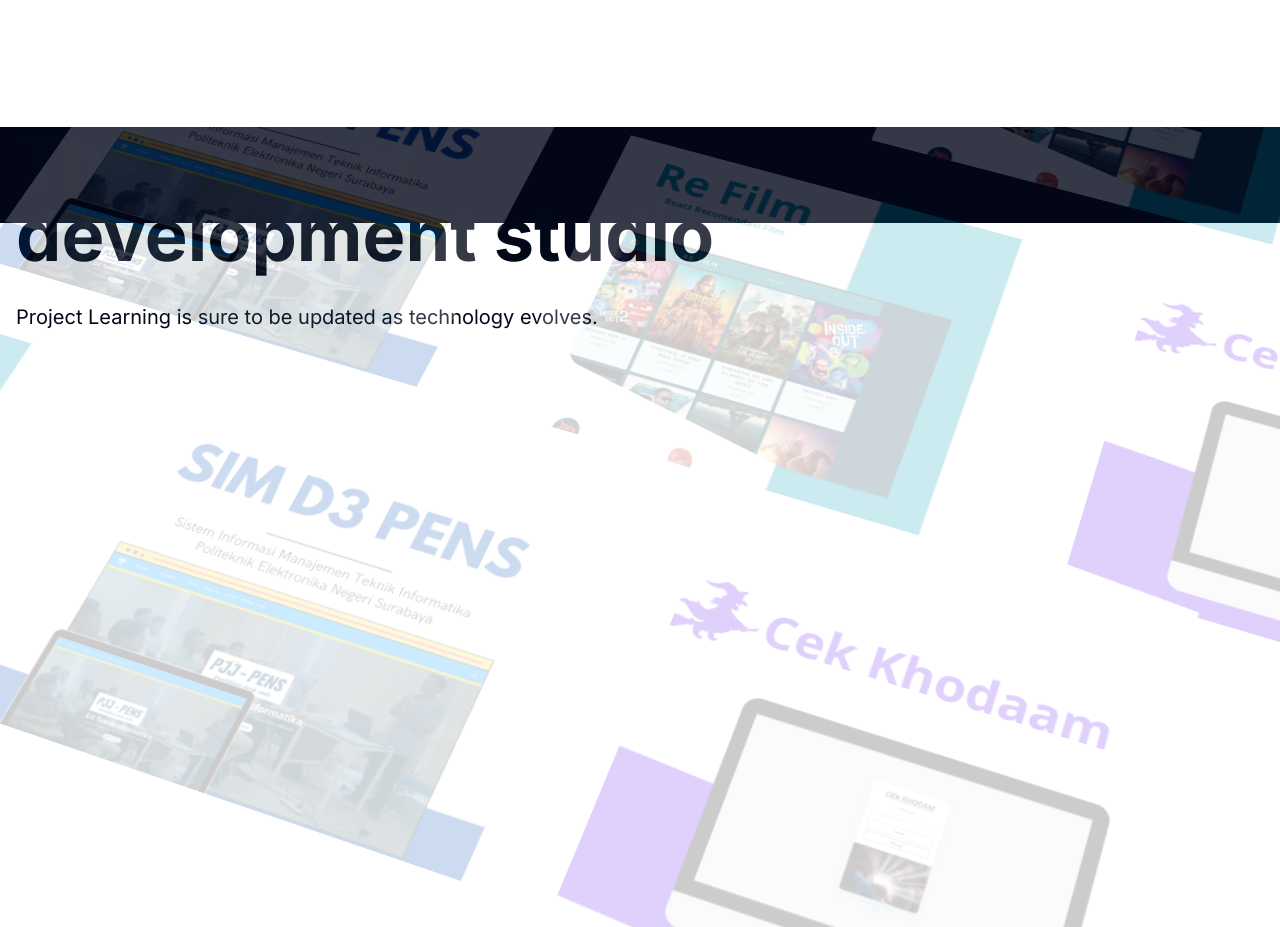
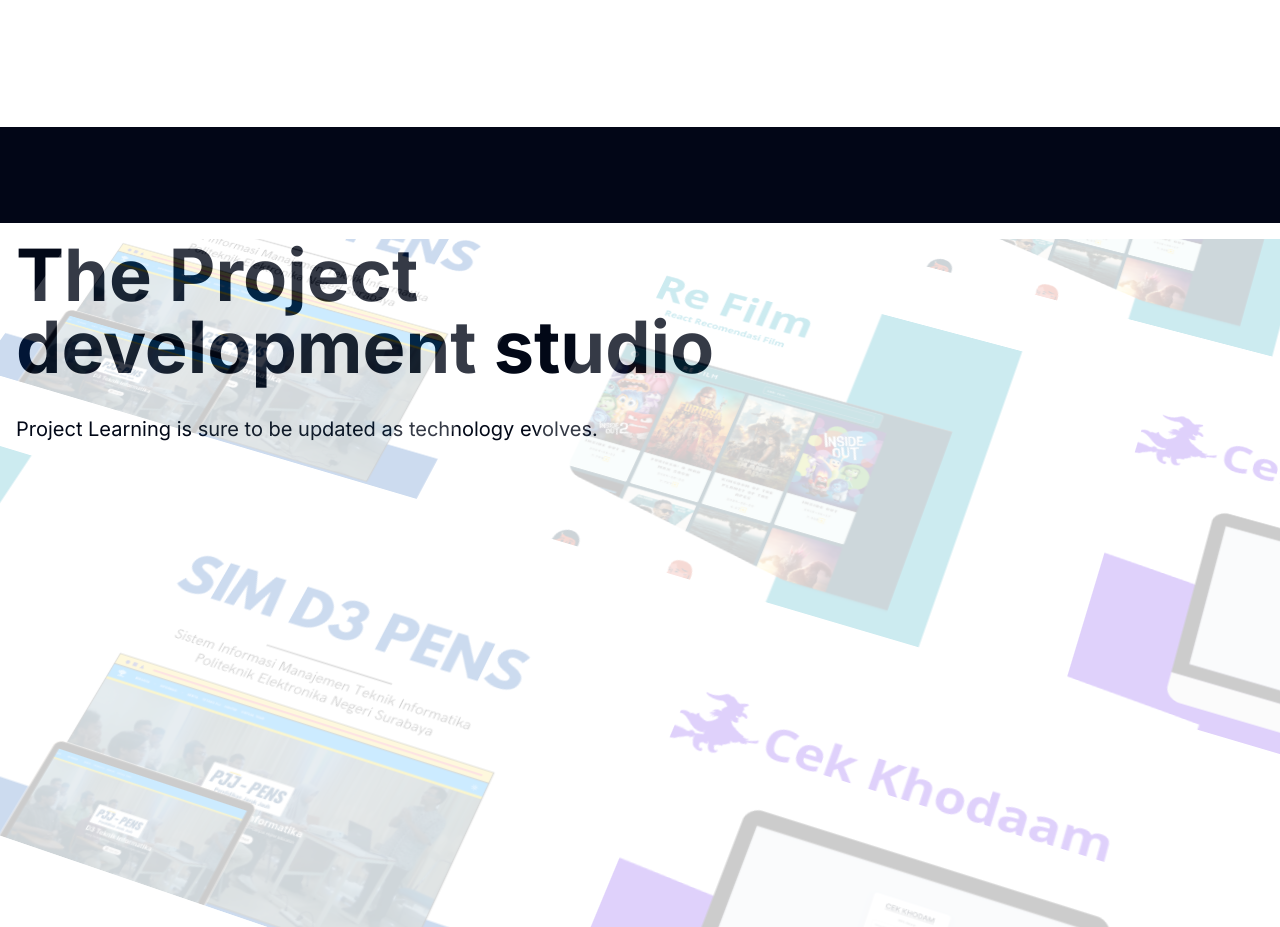
Before and after one commit to redhocode/redhocode-portofolio-2024, a Next.js app: page /en in a window 1280 px wide. Shown: the part 2500-3427 px from the top of the page. Built offline with nearby package versions, Linux system fonts and the light colour scheme.

Commit message:
make responsif

```diff
--- a/src/app/[locale]/page.tsx
+++ b/src/app/[locale]/page.tsx
@@ -15,9 +15,9 @@
       <div className="bg-slate-950 ">
         <Tech />
       </div>
-      <div className="bg-slate-950 h-24 dark:bg-[#ee5449]">
+      <div className="bg-slate-950 h-24 dark:bg-[#ee5449] mb-4">
+      </div>
         <HeroParallaxDemo />
-      </div>
     </>
   );
 }
```
